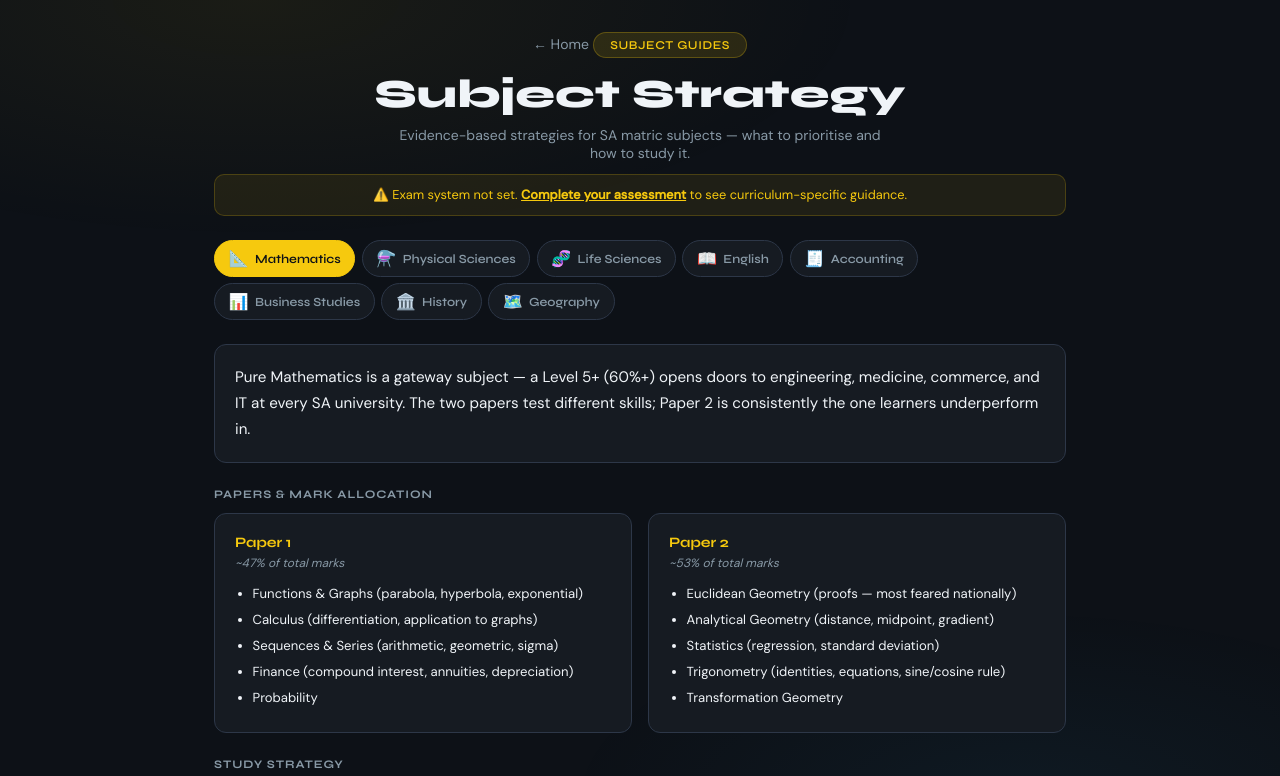
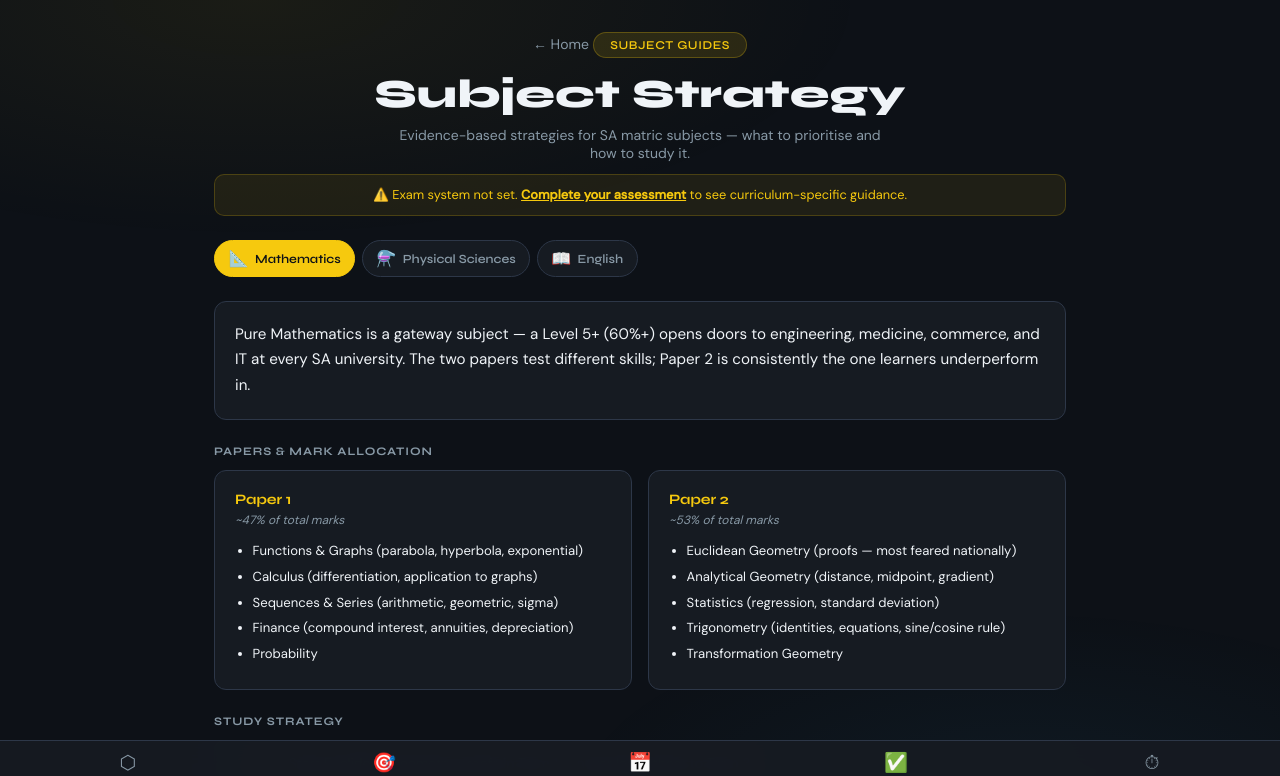
Before and after one commit to desiganpillay-bot/miyagimymatric, a SvelteKit app: page /subjects in a window 1280 px wide. Shown: the top 776 px of the page. Built offline with nearby package versions, Linux system fonts and the light colour scheme.

Commit message:
Sprint 2+2: persistent nav + personalized subject tabs

```diff
--- a/src/routes/+layout.svelte
+++ b/src/routes/+layout.svelte
@@ -1,5 +1,81 @@
 <script lang="ts">
   import '../app.css';
+  import { page } from '$app/stores';
+
+  const NAV = [
+    { href: '/dashboard',   icon: '⬡',  label: 'Dashboard'   },
+    { href: '/assessment',  icon: '🎯',  label: 'Assess'      },
+    { href: '/timetable',   icon: '📅',  label: 'Timetable'   },
+    { href: '/sba',         icon: '✅',  label: 'SBA'         },
+    { href: '/pomodoro',    icon: '⏱',  label: 'Timer'       },
+  ];
+
+  $: current = $page.url.pathname;
 </script>
 
-<slot />
+<div class="layout-wrap">
+  <slot />
+  <nav class="bottom-nav">
+    {#each NAV as n}
+      <a href={n.href} class="nav-item" class:active={current === n.href || current.startsWith(n.href + '/')}>
+        <span class="nav-icon">{n.icon}</span>
+        <span class="nav-label">{n.label}</span>
+      </a>
+    {/each}
+  </nav>
+</div>
+
+<style>
+  .layout-wrap {
+    min-height: 100vh;
+    padding-bottom: 72px; /* space for bottom nav */
+  }
+
+  .bottom-nav {
+    position: fixed;
+    bottom: 0;
+    left: 0;
+    right: 0;
+    height: 60px;
+    background: rgba(22, 27, 34, 0.96);
+    border-top: 1px solid #2d3748;
+    display: flex;
+    align-items: stretch;
+    z-index: 100;
+    padding-bottom: env(safe-area-inset-bottom, 0px);
+    backdrop-filter: blur(12px);
+    -webkit-backdrop-filter: blur(12px);
+  }
+
+  .nav-item {
+    flex: 1;
+    display: flex;
+    flex-direction: column;
+    align-items: center;
+    justify-content: center;
+    gap: 3px;
+    text-decoration: none;
+    color: #8899a6;
+    transition: color 0.15s;
+    padding: 6px 0;
+  }
+
+  .nav-item:hover { color: #f0f4f8; }
+
+  .nav-item.active {
+    color: #f6c90e;
+  }
+
+  .nav-icon {
+    font-size: 1.2rem;
+    line-height: 1;
+  }
+
+  .nav-label {
+    font-size: 0.6rem;
+    font-weight: 700;
+    letter-spacing: 0.04em;
+    text-transform: uppercase;
+    font-family: 'Syne', sans-serif;
+  }
+</style>
--- a/src/routes/subjects/+page.svelte
+++ b/src/routes/subjects/+page.svelte
@@ -1,8 +1,31 @@
 <script lang="ts">
   import { onMount } from 'svelte';
 
-  let active = 'mathematics';
+  let active = '';
   let examSystem: 'ieb' | 'caps' | 'unsure' = 'unsure';
+  let learnerSubjects: { id: string; label: string; icon: string; hasContent: boolean }[] = [];
+
+  // Maps assessment subject names → content IDs
+  const SUBJECT_MAP: Record<string, { id: string; icon: string }> = {
+    'Mathematics':                      { id: 'mathematics',   icon: '📐' },
+    'Mathematical Literacy':            { id: 'mathematics',   icon: '📐' },
+    'Physical Sciences':                { id: 'sciences',      icon: '⚗️' },
+    'Life Sciences':                    { id: 'life_sciences', icon: '🧬' },
+    'English HL':                       { id: 'english',       icon: '📖' },
+    'English FAL':                      { id: 'english',       icon: '📖' },
+    'Accounting':                       { id: 'accounting',    icon: '🧾' },
+    'Business Studies':                 { id: 'business',      icon: '📊' },
+    'History':                          { id: 'history',       icon: '🏛️' },
+    'Geography':                        { id: 'geography',     icon: '🗺️' },
+    'Afrikaans':                        { id: 'afrikaans',     icon: '🇿🇦' },
+    'Life Orientation':                 { id: 'lo',            icon: '🌱' },
+    'Computer Applications Technology': { id: 'cat',           icon: '💻' },
+    'Information Technology':           { id: 'it',            icon: '⌨️' },
+    'Economics':                        { id: 'economics',     icon: '📈' },
+    'isiZulu / isiXhosa / Other Lang':  { id: 'other_lang',    icon: '💬' },
+  };
+
+  const CONTENT_IDS = new Set(['mathematics','sciences','life_sciences','english','accounting','business','history','geography']);
 
   onMount(() => {
     try {
@@ -11,20 +34,44 @@
         const state = JSON.parse(raw);
         const sys = state?.answers?.exam_system;
         if (sys === 'ieb' || sys === 'caps') examSystem = sys;
+
+        const marks: Record<string, string> = state.subjectMarks || {};
+        const taken = Object.entries(marks)
+          .filter(([, v]) => v) // only subjects with a mark entered
+          .map(([name]) => {
+            const mapped = SUBJECT_MAP[name];
+            return {
+              id: mapped?.id || name.toLowerCase().replace(/\s+/g, '_'),
+              label: name,
+              icon: mapped?.icon || '📚',
+              hasContent: mapped ? CONTENT_IDS.has(mapped.id) : false
+            };
+          });
+
+        // Deduplicate by id (e.g. English HL + FAL both → 'english')
+        const seen = new Set<string>();
+        learnerSubjects = taken.filter(s => {
+          if (seen.has(s.id)) return false;
+          seen.add(s.id);
+          return true;
+        });
+
+        // Set active to first subject with content, or first subject
+        const first = learnerSubjects.find(s => s.hasContent) || learnerSubjects[0];
+        if (first) active = first.id;
       }
     } catch {}
+
+    // Fallback if no assessment data
+    if (learnerSubjects.length === 0) {
+      learnerSubjects = [
+        { id: 'mathematics',   label: 'Mathematics',       icon: '📐', hasContent: true },
+        { id: 'sciences',      label: 'Physical Sciences', icon: '⚗️', hasContent: true },
+        { id: 'english',       label: 'English',           icon: '📖', hasContent: true },
+      ];
+      active = 'mathematics';
+    }
   });
-
-  const subjects = [
-    { id: 'mathematics',       label: 'Mathematics',        icon: '📐' },
-    { id: 'sciences',          label: 'Physical Sciences',  icon: '⚗️' },
-    { id: 'life_sciences',     label: 'Life Sciences',      icon: '🧬' },
-    { id: 'english',           label: 'English',            icon: '📖' },
-    { id: 'accounting',        label: 'Accounting',         icon: '🧾' },
-    { id: 'business',          label: 'Business Studies',   icon: '📊' },
-    { id: 'history',           label: 'History',            icon: '🏛️' },
-    { id: 'geography',         label: 'Geography',          icon: '🗺️' }
-  ];
 
   const content: Record<string, { overview: string; papers: { name: string; weight: string; focus: string[] }[]; tips: string[]; caution: string }> = {
     mathematics: {
@@ -244,7 +291,7 @@
 
   <!-- Tab bar -->
   <div class="tabs">
-    {#each subjects as s}
+    {#each learnerSubjects as s}
       <button
         class="tab"
         class:active={active === s.id}
@@ -316,6 +363,18 @@
       </div>
 
     </div>
+
+  {:else}
+    {@const current = learnerSubjects.find(s => s.id === active)}
+    <div class="no-content">
+      <div class="no-content-icon">{current?.icon || '📚'}</div>
+      <h2 class="no-content-title">{current?.label || 'Subject'} guide coming soon</h2>
+      <p class="no-content-text">Detailed strategy content for this subject is being developed. In the meantime, use the resources below to get started.</p>
+      <div class="no-content-links">
+        <a href="/resources" class="nc-link">Browse study resources →</a>
+        <a href="/timetable" class="nc-link">Check your timetable →</a>
+      </div>
+    </div>
   {/if}
 </div>
 
@@ -374,6 +433,15 @@
   .curr-callout.caps { background: rgba(74,222,128,.07); border: 1px solid rgba(74,222,128,.25); color: var(--text); }
   .curr-callout strong { color: inherit; }
 
+  /* No content state */
+  .no-content { text-align: center; padding: 3rem 1.5rem; background: var(--surface); border: 1px solid var(--border); border-radius: 16px; animation: fadeIn 0.3s ease both; }
+  .no-content-icon { font-size: 2.5rem; margin-bottom: 1rem; }
+  .no-content-title { font-family: var(--font-head); font-size: 1.2rem; font-weight: 700; color: var(--text); margin: 0 0 0.75rem; }
+  .no-content-text { color: var(--muted); font-size: 0.9rem; line-height: 1.6; max-width: 400px; margin: 0 auto 1.5rem; }
+  .no-content-links { display: flex; gap: 0.75rem; justify-content: center; flex-wrap: wrap; }
+  .nc-link { color: var(--accent2); text-decoration: none; font-size: 0.875rem; font-weight: 600; padding: 0.5rem 1rem; border: 1px solid rgba(56,189,248,.3); border-radius: 999px; transition: all 0.15s; }
+  .nc-link:hover { background: rgba(56,189,248,.08); }
+
   @keyframes fadeDown { from { opacity: 0; transform: translateY(-20px); } to { opacity: 1; transform: translateY(0); } }
   @keyframes fadeUp { from { opacity: 0; transform: translateY(16px); } to { opacity: 1; transform: translateY(0); } }
   @keyframes fadeIn { from { opacity: 0; } to { opacity: 1; } }
```
